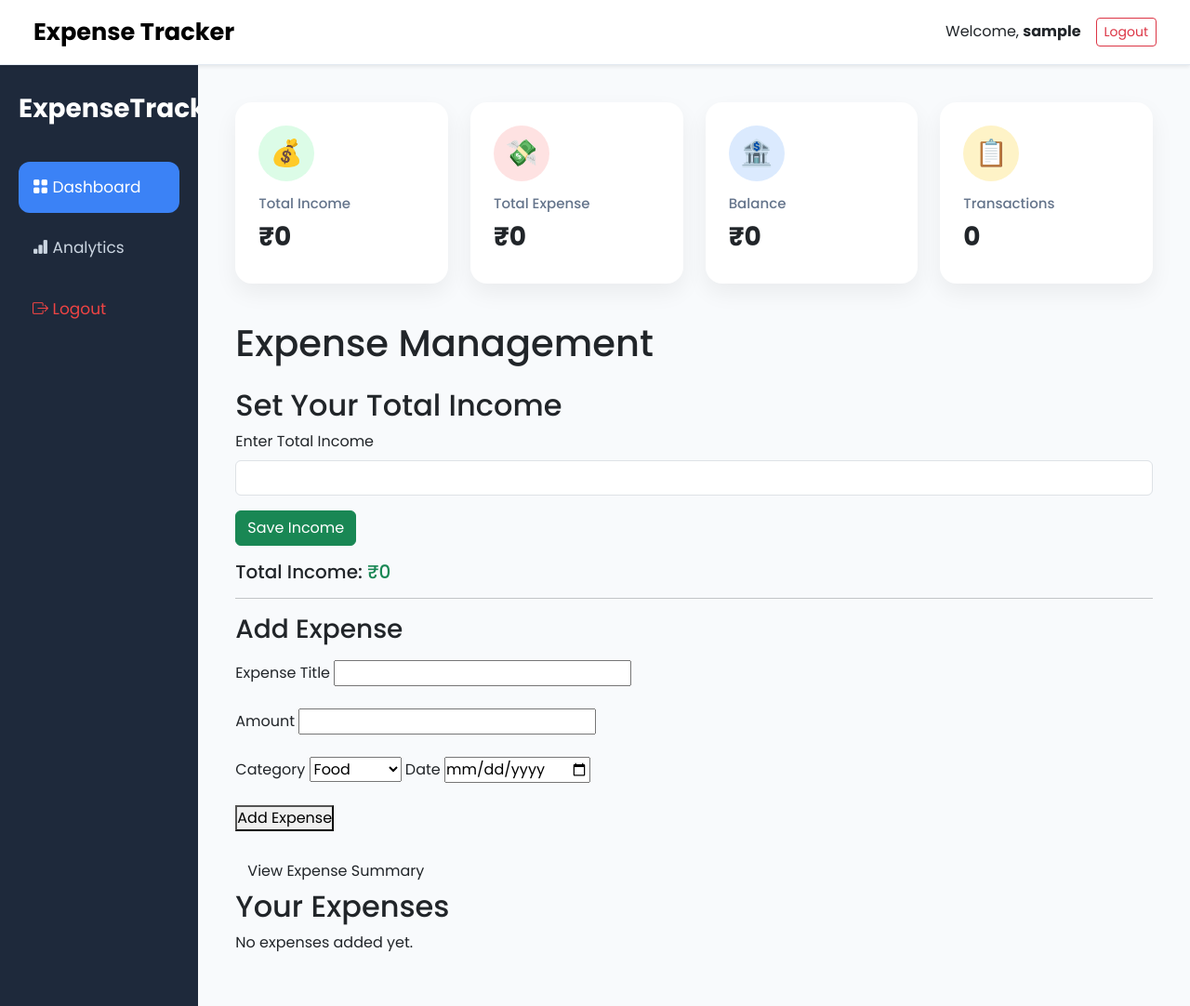
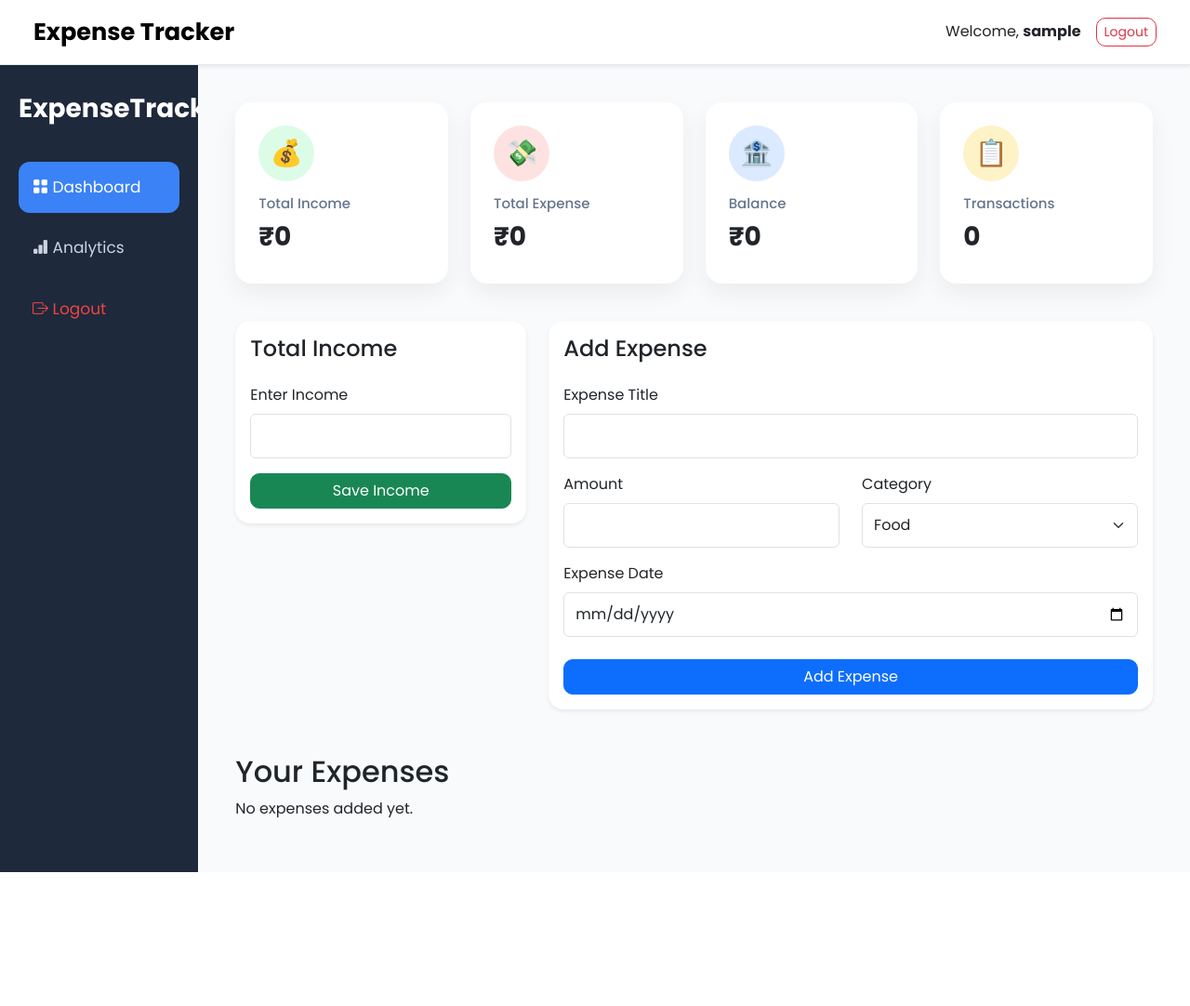
Before and after one commit to Ayush-OP00/Personal-Expense-Tracker, a Django app: page /manage/ in a window 1280 px wide. Shown: the whole page at 93% size. After the commit the page ends 938 px from the top, so only its background shows below. Run offline with Django 5.2, Linux system fonts and the light colour scheme; the visitor is signed in with stand-in values (Sample User, id 1); data that the repository does not hold is empty.

Commit message:
Redesign income and expense forms using Bootstrap cards

```diff
--- a/tracker/appTracker/static/css/dashboard.css
+++ b/tracker/appTracker/static/css/dashboard.css
@@ -79,3 +79,28 @@
     background:#fef3c7;
 
 }
+
+.card{
+
+    transition:.3s;
+
+}
+
+.card:hover{
+
+    transform:translateY(-5px);
+
+}
+
+.form-control,
+.form-select{
+
+    height:48px;
+
+}
+
+.btn{
+
+    border-radius:10px;
+
+}
--- a/tracker/appTracker/templates/dashboard/components/expense_form.html
+++ b/tracker/appTracker/templates/dashboard/components/expense_form.html
@@ -1,28 +1,110 @@
-<!-- Expense management -->
+<div class="card shadow-sm border-0 rounded-4">
 
-<form method="post">
-    {% comment %} The empty action="" is unnecessary because the form submits to the current URL by default. {% endcomment %}
-    <h3 class='mb-3'>Add Expense</h3>
+    <div class="card-body">
+
+        <h4 class="mb-4">
+
+            Add Expense
+
+        </h4>
+
+        <form method="POST">
+
             {% csrf_token %}
-    <label for="">Expense Title</label>
-    <input type="text" name="title" required><br><br>
-    <label for="">Amount</label>
-    <input type="number" name="amount" step="0.01" min="0" required><br><br>
-    {% comment %} step="0.01" is especially useful because we are using in python- DecimalField(max_digits=10, decimal_places=2)  {% endcomment %}
-    <label for="">Category</label>
-    <select name="category" required>
+
+            <div class="mb-3">
+
+                <label class="form-label">
+
+                    Expense Title
+
+                </label>
+
+                <input
+                    type="text"
+                    name="title"
+                    class="form-control"
+                    required>
+
+            </div>
+
+            <div class="row">
+
+                <div class="col-md-6">
+
+                    <div class="mb-3">
+
+                        <label class="form-label">
+
+                            Amount
+
+                        </label>
+
+                        <input
+                            type="number"
+                            class="form-control"
+                            name="amount"
+                            step="0.01"
+                            min="0"
+                            required>
+
+                    </div>
+
+                </div>
+
+                <div class="col-md-6">
+
+                    <div class="mb-3">
+
+                        <label class="form-label">
+
+                            Category
+
+                        </label>
+
+                        <select
+                            class="form-select"
+                            name="category">
+
                             <option value="food">Food</option>
                             <option value="shopping">Shopping</option>
                             <option value="transport">Transport</option>
                             <option value="bills">Bills</option>
                             <option value="other">Other</option>
+
                         </select>
-    <label for="">Date</label>
-    <input type="date" name="date" required><br><br>
 
-    <button type="submit">Add Expense</button>
-</form><br>
+                    </div>
 
-<a href="{% url 'dashboard' %}" class="btn">
-    View Expense Summary
-</a>
+                </div>
+
+            </div>
+
+            <div class="mb-4">
+
+                <label class="form-label">
+
+                    Expense Date
+
+                </label>
+
+                <input
+                    class="form-control"
+                    type="date"
+                    name="date"
+                    required>
+
+            </div>
+
+            <button
+                class="btn btn-primary w-100">
+
+                Add Expense
+
+            </button>
+
+        </form>
+
+    </div>
+
+</div>
--- a/tracker/appTracker/templates/dashboard/components/income_form.html
+++ b/tracker/appTracker/templates/dashboard/components/income_form.html
@@ -1,26 +1,38 @@
-<h2>Set Your Total Income</h2>
+<div class="card shadow-sm border-0 rounded-4">
 
-<form action="" method="POST">
+    <div class="card-body">
+
+        <h4 class="mb-4">
+
+            Total Income
+
+        </h4>
+
+        <form method="POST">
+
             {% csrf_token %}
 
             <div class="mb-3">
+
                 <label class="form-label">
-            Enter Total Income
+
+                    Enter Income
+
                 </label>
 
                 <input
                     type="number"
+                    name="income"
                     class="form-control"
-            name="income"
                     step="0.01"
                     min="0"
                     required
                 >
+
             </div>
 
             <button
-        class="btn btn-success"
-        type="submit"
+                class="btn btn-success w-100"
                 name="income_submit">
 
                 Save Income
@@ -29,19 +41,6 @@
 
         </form>
 
-<div class="mt-3">
-
-    <h5>
-
-        Total Income:
-        <span class="text-success">
-
-            ₹{{ total_income }}
-
-        </span>
-
-    </h5>
+    </div>
 
 </div>
-
-<hr>
--- a/tracker/appTracker/templates/dashboard/manage.html
+++ b/tracker/appTracker/templates/dashboard/manage.html
@@ -1,35 +1,27 @@
 {% extends "base.html" %}
 
 {% block title %}
-
 Dashboard
-
 {% endblock %}
 
 {% block content %}
 
-{% include "dashboard/components/summary_cards.html" %}
+    {% include "dashboard/components/summary_cards.html" %}
 
-<h1 class="mb-4">
+    <div class="row">
 
-Expense Management
+        <div class="col-lg-4">
+            {% include "dashboard/components/income_form.html" %}
+        </div>
 
-</h1>
+        <div class="col-lg-8">
+            {% include "dashboard/components/expense_form.html" %}
+        </div>
 
-{% if messages %}
-    {% for message in messages %}
+    </div>
 
-       <div class="alert alert-success">
-    {{ message }}
-</div>
-
-    {% endfor %}
-{% endif %}
-
-{% include "dashboard/components/income_form.html" %}
-
-{% include "dashboard/components/expense_form.html" %}
-
-{% include "dashboard/components/expense_table.html" %}
+    <div class="mt-5">
+        {% include "dashboard/components/expense_table.html" %}
+    </div>
 
 {% endblock %}
```
Lines whose indentation alone changed are shown as unchanged.
